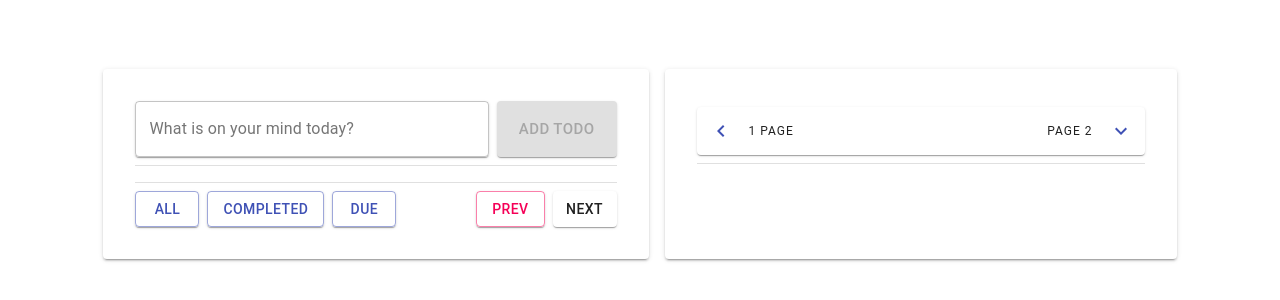
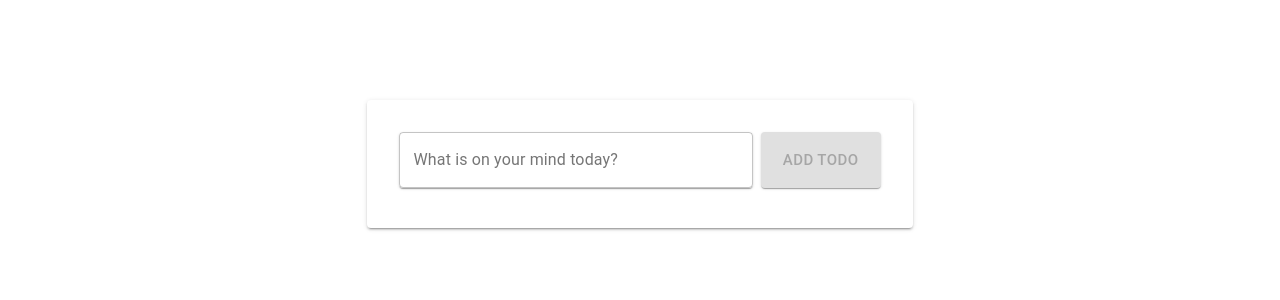
Before and after one commit to gingkob/TodoList, a React (Create React App) app: page / in a window 1280 px wide. Shown: the part 236-536 px from the top of the page. Built offline with nearby package versions, Linux system fonts and the light colour scheme.

Commit message:
components decomposition

```diff
--- a/src/components/todoList/TodoList.js
+++ b/src/components/todoList/TodoList.js
@@ -2,11 +2,9 @@ import React from 'react';
 import { makeStyles } from '@material-ui/core/styles';
 import Paper from '@material-ui/core/Paper';
 import TodoInput from './components/TodoInput';
-import TodoItem from './components/TodoItem';
-import { Divider, IconButton, Typography } from '@material-ui/core';
-import { KeyboardArrowLeft, KeyboardArrowDown } from '@material-ui/icons';
 import { withProvider } from '../../store/Store';
-import Filters from './components/Filters';
+import SecondPage from './components/SecondPage';
+import FirstPage from './components/FirstPage';
 
 const useStyles = makeStyles((theme) => ({
   root: {
@@ -21,41 +19,14 @@ const useStyles = makeStyles((theme) => ({
 
 const TodoList = () => {
   const classes = useStyles();
-  const [page, setPage] = React.useState(1);
 
   return (
     <div className={classes.root}>
       <Paper elevation={2}>
         <TodoInput />
-        {/*  {todos.length ? */}
-        <>
-          <Divider />
-          <TodoItem /* todos={todos.slice(5 * (page - 1), 4 + 5 * (page - 1))} */ />
-          <Divider />
-          <Filters />
-        </> {/* : null} */}
+        <FirstPage />
       </Paper>
-      {/* {todos.length > 4 ? */}
-      <Paper elevation={2} style={{ width: "448px", paddingTop: 38 }}>
-        <div style={{ display: "flex", marginBottom: "8px", width: "100%" }}>
-          <Paper style={{ display: "flex", width: '100%', justifyContent: 'space-between', padding: "0px 12px" }}>
-            <span>
-              <IconButton edge="start">
-                <KeyboardArrowLeft color='primary' />
-              </IconButton>
-              <Typography variant="overline"> {page} Page</Typography>
-            </span>
-            <span>
-              <Typography variant="overline">Page {page + 1} </Typography>
-              <IconButton edge="end">
-                <KeyboardArrowDown color='primary' />
-              </IconButton>
-            </span>
-          </Paper>
-        </div>
-        <Divider />
-        <TodoItem /* todos={todos.slice(4 + 5 * (page - 1), 9 + 5 * (page - 1))} */ />
-      </Paper> {/* : null} */}
+      <SecondPage />
     </div>
   )
 }
--- a/src/components/todoList/components/Filters.js
+++ b/src/components/todoList/components/Filters.js
@@ -1,7 +1,9 @@
-import React from 'react'
-import { Box, Button, Paper } from '@material-ui/core'
+import React from 'react';
+import { Box, Button, Paper } from '@material-ui/core';
+import { useTodos } from '../../../store/Store';
 
 const Filters = () => {
+  const { filteredTodos, page } = useTodos();
   return (
     <>
       <Box style={{ display: 'flex', marginTop: "8px", width: "100%" }}>
@@ -15,10 +17,10 @@ const Filters = () => {
           <Button variant='outlined' color='primary'>Due</Button>
         </Paper>
         <Paper elevation={1} style={{ marginLeft: "auto" }}>
-          <Button /* disabled={page === 1} */ variant='outlined' color='secondary'/*  onClick={() => setPage(prevState => prevState - 1)} */>Prev</Button>
+          <Button disabled={page === 1} variant='outlined' color='secondary'/*  onClick={() => setPage(prevState => prevState - 1)} */>Prev</Button>
         </Paper>
         <Paper elevation={1} style={{ marginLeft: "8px" }}>
-          <Button /* disabled={page >= Math.ceil((todos.length - 4) / 5)} variant='outlined' color='secondary' onClick={() => setPage(prevState => prevState + 1)} */>Next</Button>
+          <Button disabled={page >= Math.ceil((filteredTodos.length - 4) / 5)} variant='outlined' color='secondary' /* onClick={() => setPage(prevState => prevState + 1)} */>Next</Button>
         </Paper>
       </Box>
     </>
--- /dev/null
+++ b/src/components/todoList/components/FirstPage.js
@@ -0,0 +1,20 @@
+import React from 'react';
+import { Divider } from '@material-ui/core'
+import Filters from './Filters'
+import TodoItem from './TodoItem';
+import { useTodos } from '../../../store/Store'
+
+const FirstPage = () => {
+  const { firstPageTodos = [] } = useTodos();
+  return (
+    firstPageTodos.length ?
+      <>
+        <Divider />
+        <TodoItem /* todos={todos.slice(5 * (page - 1), 4 + 5 * (page - 1))} */ />
+        <Divider />
+        <Filters />
+      </> : null
+  )
+}
+
+export default FirstPage
--- /dev/null
+++ b/src/components/todoList/components/SecondPage.js
@@ -0,0 +1,42 @@
+import React from 'react'
+import { Divider, IconButton, Paper, Typography } from '@material-ui/core';
+import { KeyboardArrowDown, KeyboardArrowLeft } from '@material-ui/icons';
+import { useTodos } from '../../../store/Store'
+import TodoItem from './TodoItem';
+
+const SecondPage = () => {
+  const { secondPageShow = false, page = 1 } = useTodos();
+
+  return (
+    secondPageShow ? <Paper elevation={2} style={{ width: "448px", paddingTop: 38 }} >
+      <div style={{ display: "flex", marginBottom: "8px", width: "100%" }}>
+        <Paper style={{ display: "flex", width: '100%', justifyContent: 'space-between', padding: "0px 12px" }}>
+          <span>
+            <IconButton edge="start">
+              <KeyboardArrowLeft color='primary' />
+            </IconButton>
+            <Typography variant="overline"> {page} Page</Typography>
+          </span>
+          <span>
+            <Typography variant="overline">Page {page + 1} </Typography>
+            <IconButton edge="end">
+              <KeyboardArrowDown color='primary' />
+            </IconButton>
+          </span>
+        </Paper>
+      </div>
+      <Divider />
+      <TodoItem /> {/* todos={todos.slice(4 + 5 * (page - 1), 9 + 5 * (page - 1))} */}
+    </Paper > : null
+  )
+}
+
+export default SecondPage
+/*
+
+{
+    secondPage?
+
+      }
+
+*/
--- a/src/store/Store.js
+++ b/src/store/Store.js
@@ -7,6 +7,7 @@ const Context = createContext({
 const Provider = ({ children }) => {
   const [todos, setTodos] = useState([]);
   const [filter, setFilter] = useState('all');
+  const [page, setPage] = useState(1)
 
   const addTodo = (todo) => {
     let id = todos.length ? Math.max(...todos.map(todo => todo.id)) + 1 : 1;
@@ -39,7 +40,15 @@ const Provider = ({ children }) => {
     setFilter(filter)
   }
 
-  return (<Context.Provider value={{ filteredTodos, addTodo, deleteTodo, toggleTodo, filter, handleFilterChange }}>{children}</Context.Provider>)
+  return (<Context.Provider
+    value={{
+      filteredTodos, addTodo,
+      deleteTodo, toggleTodo,
+      filter, handleFilterChange,
+      page
+    }}>
+    {children}
+  </Context.Provider>)
 }
 
 export const useTodos = () => useContext(Context);
```
Also changed, not shown: 1 other file (tests, documents, lock files or other folders).
